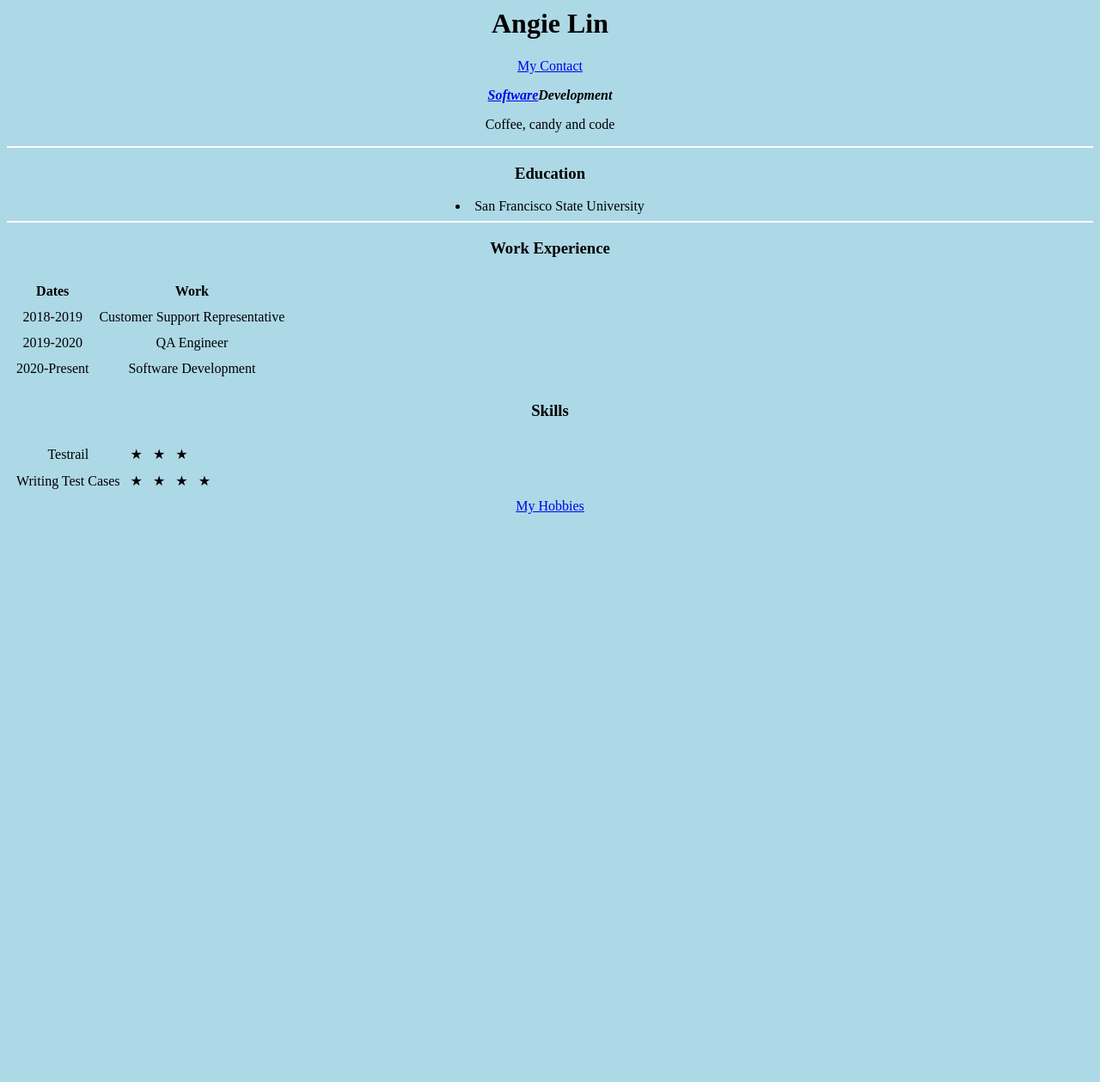
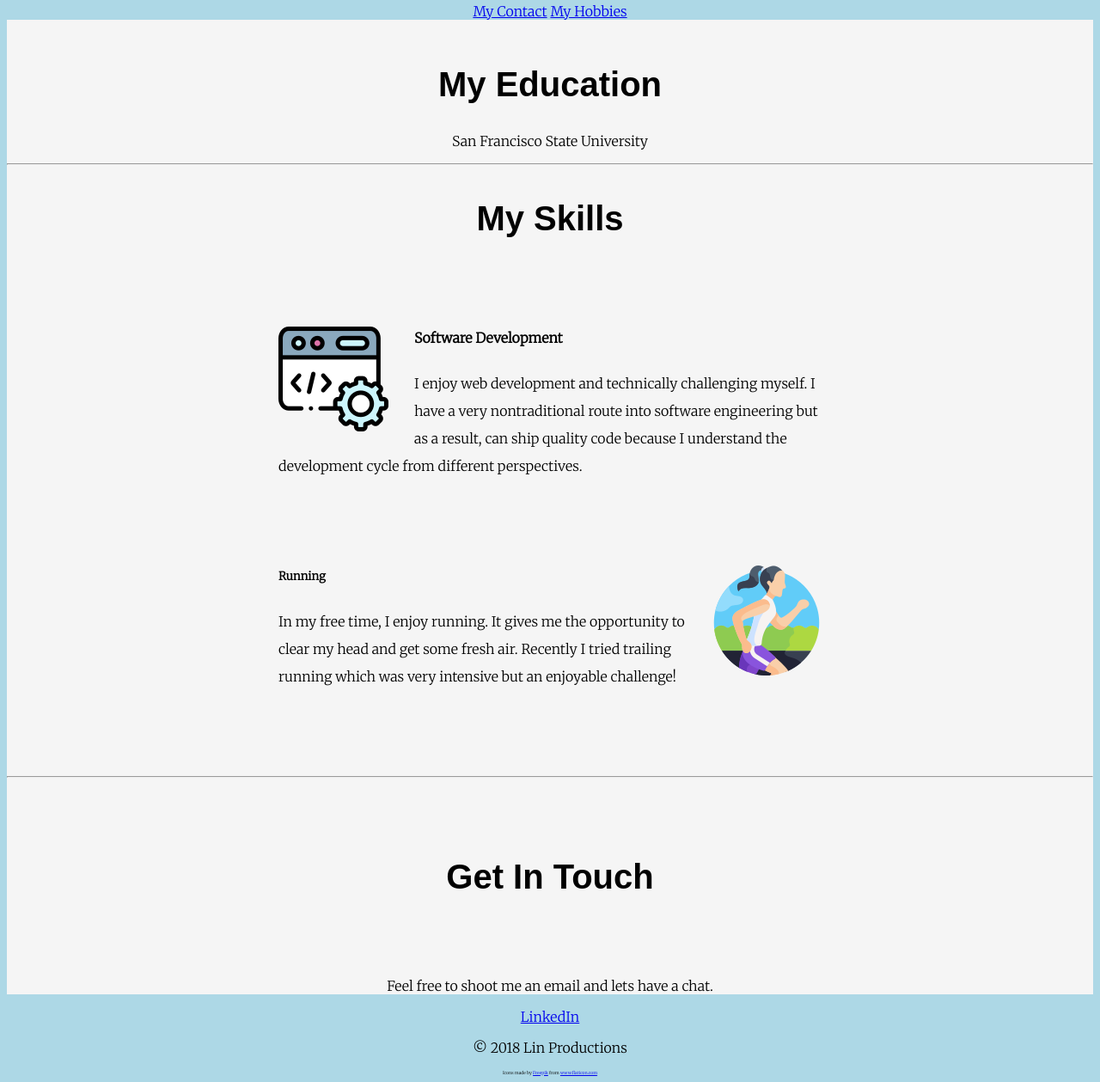
Before and after one commit to angielin/Website-, a website: page index.html in a window 1280 px wide. Shown: the part 422-1681 px from the top of the page at 86% size. Before the commit the page ends 1028 px from the top, so only its background shows below. Drawn offline with Linux system fonts and the light colour scheme; a web font is replaced by a local one.

Commit message:
Updated layout and added some images plus new fields.

```diff
--- /dev/null
+++ b/CSS/style.css
@@ -0,0 +1,61 @@
+body {
+  background-color: lightblue;
+  text-align: center;
+  font-family: "merriweather", serif;
+}
+
+h1 {
+  font-size: 80px;
+  font-family: "Sacramento", cursive;
+}
+
+h2 {
+  font-family: "Zen Maru Gothic", sans-serif;
+  font-size: 40px;
+}
+
+h3 {
+  font-family: "Zen Maru Gothic", sans-serif;
+  font-size: 40px;
+}
+
+h6 {
+  font-family: "Zen Maru Gothic", sans-serif;
+  font-size: 40px;
+}
+
+.middle-container {
+  background-color: whitesmoke;
+}
+
+/* change headshot to be centered */
+.headShot {
+  width: 15%;
+  text-align: center;
+}
+
+.circular {
+  border-radius: 100%;
+  background-color: whitesmoke;
+}
+
+.icons {
+  font-size: 5px;
+}
+
+.skill-row {
+  width: 50%;
+  margin: 100px auto 100px auto;
+  text-align: left;
+  line-height: 2;
+}
+
+.code-img {
+  float: left;
+  margin-right: 30px;
+}
+
+.running-img {
+  float: right;
+  margin-left: 30px;
+}
--- a/custom-build/package.json
+++ /dev/null
@@ -1,5 +0,0 @@
-{
-  "scripts": {
-    "build": "rm -rf public && mkdir public && echo 'Custom Build' > ./public/index.html"
-  }
-}
--- a/index.html
+++ b/index.html
@@ -1,60 +1,71 @@
 <!DOCTYPE html>
 <html>
   <head>
-        <link rel="stylesheet" href="style.css">
-        <meta charset="utf-8">
+    <link rel="stylesheet" href="./CSS/style.css" />
+    <meta charset="utf-8" />
     <title>theAngieLin</title>
+    <link
+      href="https://fonts.googleapis.com/css2?family=Merriweather:wght@300&family=Sacramento&family=Zen+Maru+Gothic:wght@300&display=swap"
+      rel="stylesheet"
+    />
   </head>
   <body>
-    <div class="">
+    <div class="top-container">
       <!-- Adds Headshot Photo -->
-        <img class="headShot circular" src="./Photo.png" alt="404">
+      <img class="headShot circular" src="./Photo.png" alt="404" />
       <h1>Angie Lin</h1>
       <a href="contact.html">My Contact</a>
-        <p> <em><a href="https://en.wikipedia.org/wiki/Software_engineer"><strong>Software</a>Development</strong> </em> </p>
-        <p> Coffee, candy and code </p>
+      <a href="Hobbies.html">My Hobbies</a>
+    </div>
+    <div class="middle-container">
+      <div class="profile">
+        <img src="" alt="" />
+        <h2>My Education</h2>
+        <p>San Francisco State University</p>
+      </div>
+      <hr />
+      <div class="skills">
+        <h3>My Skills</h3>
+        <div class="skill-row">
+          <img class="code-img" src="./Code.png" alt="404" />
+          <h4>Software Development</h4>
+          <p>
+            I enjoy web development and technically challenging myself. I have a
+            very nontraditional route into software engineering but as a result,
+            can ship quality code because I understand the development cycle
+            from different perspectives.
+          </p>
+        </div>
+        <div class="skill-row">
+          <img class="running-img" src="./Running.png" alt="404" />
+          <h5>Running</h5>
+          <p>
+            In my free time, I enjoy running. It gives me the opportunity to
+            clear my head and get some fresh air. Recently I tried trailing
+            running which was very intensive but an enjoyable challenge!
+          </p>
+        </div>
+      </div>
+      <hr />
+      <div class="contact-me">
+        <h6>Get In Touch</h6>
+        <h7>Feel free to shoot me an email and lets have a chat.</h7>
+        <p></p>
+      </div>
     </div>
 
-       <hr>
-       <h3> Education </h3>
-        <li>San Francisco State University </li>
-       <hr>
-       <h3> Work Experience</h3>
-       <table cellspacing="10">
-       <thead>
-        <tr>
-            <th>Dates</th>
-            <th>Work</th>
-       </thead>
-       <tr>
-        <td>2018-2019</td>
-        <td> Customer Support Representative </td>
-        </tr>
-        <tr>
-        <td> 2019-2020</td>
-        <td> QA Engineer </td>
-        </tr>
-        <tr>
-            <td>2020-Present</td>
-            <td> Software Development </td>
-        </tr>
-
-       </table>
-       <h3> Skills</h3>
-       <table cellspacing="10">
-       <tr>
-       <td> Testrail</td>
-       <td> &#9733 </td>
-       <td> &#9733 </td>
-       <td> &#9733 </td>
-       </tr>
-       <tr>
-       <td>Writing Test Cases</td>
-       <td> &#9733 </td>
-       <td> &#9733 </td>
-       <td> &#9733 </td>
-       <td> &#9733 </td>
-       </table>
-    <a href="Hobbies.html">My Hobbies</a>
+    <div class="bottom-container">
+      <a class="footer-link" href="https://www.linkedin.com/in/angielin22"
+        >LinkedIn</a
+      >
+      <p>© 2018 Lin Productions</p>
+      <div class="icons">
+        Icons made by
+        <a href="https://www.freepik.com" title="Freepik">Freepik</a> from
+        <a href="https://www.flaticon.com/" title="Flaticon"
+          >www.flaticon.com</a
+        >
+      </div>
+    </div>
   </body>
 </html>
--- a/style.css
+++ /dev/null
@@ -1,19 +0,0 @@
-body {
-    background-color: lightblue;
-    text-align: center;
-  }
-
-hr {
-    background-color: white;
-    border-style: none;
-    height: 2px;
-}
-/* change headshot to be centered */
-.headShot {
-  text-align: center;
-}
-
-.circular {
-  border-radius: 100%;
-  background-color: whitesmoke;
-}
```
Also changed, not shown: Hobbies.html (+6 -6 lines), contact.html (+16 -13 lines), Code.png (added), Running.png (added), custom-build/README.md (deleted), 2 other files. Lines whose indentation alone changed are shown as unchanged.
